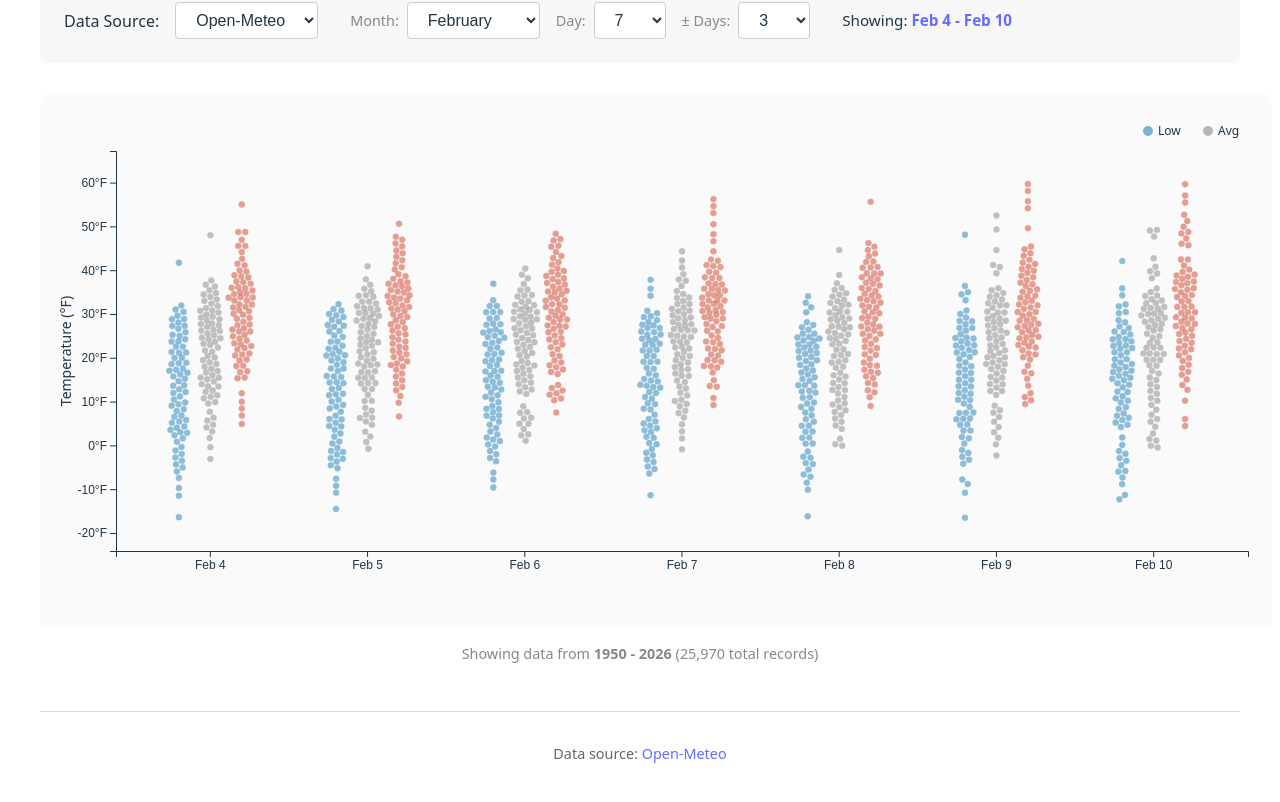
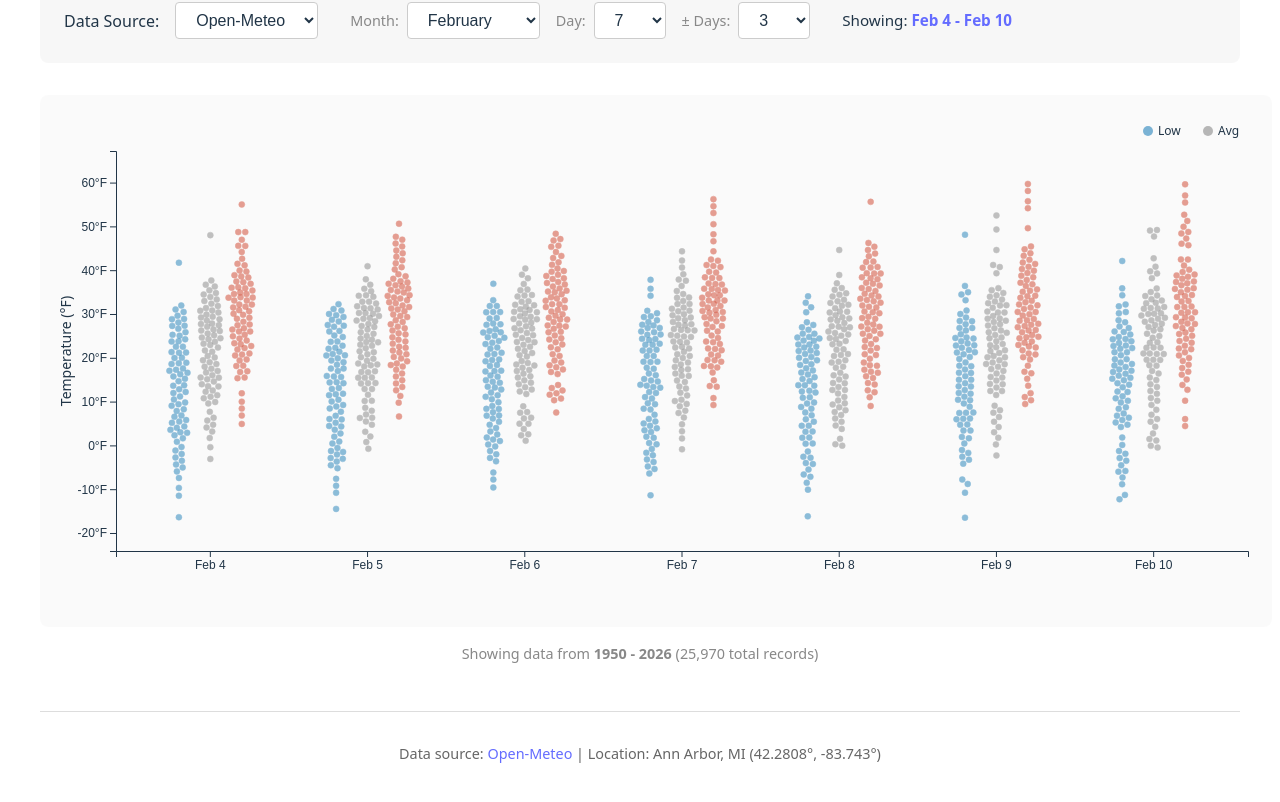
Before and after one commit to jacksonloper/a2weather, a React (Vite) app: page / in a window 1280 px wide. Shown: the part 218-1020 px from the top of the page. Built offline with nearby package versions, Linux system fonts and the light colour scheme.

Commit message:
Display location coordinates in footer
Co-authored-by: jacksonloper <2056977+jacksonloper@users.noreply.github.com>

```diff
--- a/src/App.jsx
+++ b/src/App.jsx
@@ -7,7 +7,16 @@ import './App.css';
 
 // Available data sources
 const DATA_SOURCES = [
-  { id: 'openmeteo', name: 'Open-Meteo', path: '/data/openmeteo/temps.csv' }
+  {
+    id: 'openmeteo',
+    name: 'Open-Meteo',
+    path: '/data/openmeteo/temps.csv',
+    location: {
+      name: 'Ann Arbor, MI',
+      latitude: 42.2808,
+      longitude: -83.7430
+    }
+  }
 ];
 
 function App() {
@@ -102,6 +111,12 @@ function App() {
     };
   }, [data]);
 
+  // Get current source config for display
+  const currentSource = useMemo(() =>
+    DATA_SOURCES.find(s => s.id === source),
+    [source]
+  );
+
   return (
     <div className="app">
       <header className="app-header">
@@ -150,6 +165,11 @@ function App() {
       <footer className="app-footer">
         <p>
           Data source: <a href="https://open-meteo.com/" target="_blank" rel="noopener noreferrer">Open-Meteo</a>
+          {currentSource?.location && (
+            <span className="location-info">
+              {' '}| Location: {currentSource.location.name} ({currentSource.location.latitude}°, {currentSource.location.longitude}°)
+            </span>
+          )}
         </p>
       </footer>
     </div>
```
